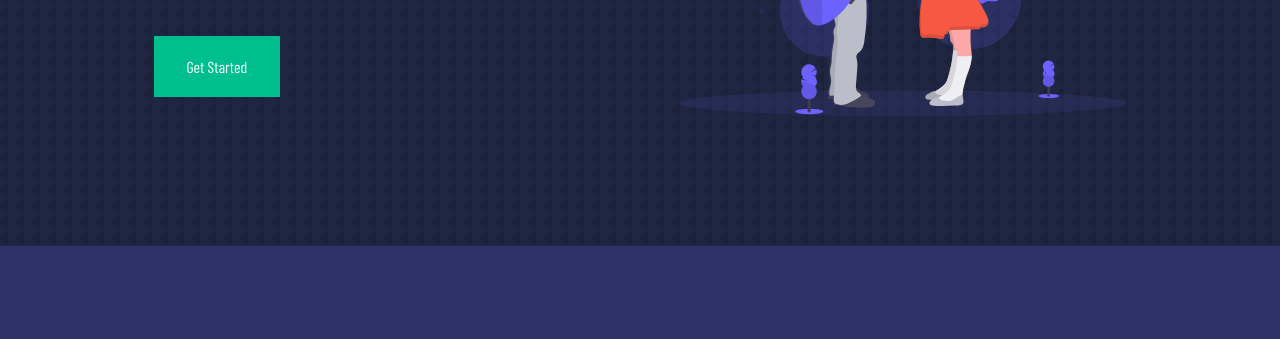
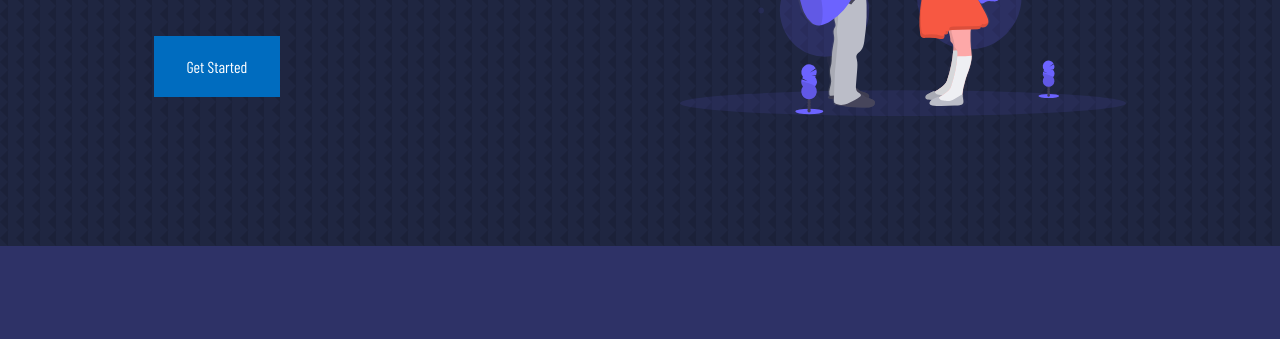
Before and after one commit to Ankitkumar1100/Education-Website, a plain HTML site: page index.html in a window 1280 px wide. Shown: the part 394-733 px from the top of the page. Drawn offline with nearby package versions, Linux system fonts and the light colour scheme; a web font is replaced by a local one.

Commit message:
Update style.css

```diff
--- a/css/style.css
+++ b/css/style.css
@@ -13,7 +13,7 @@
   --color-success: #00bf8e;
   --color-success: #f7c94b;
   --color-warning: #f75482;
-  --color-danger: #00bf8e;
+  --color-danger: #006cbf;
   --color-danger-varient: rgba(247, 88, 66, 0.4);
   --color-white: #fff;
   --color-light: rgba(255, 255, 255, 0.7);
```
